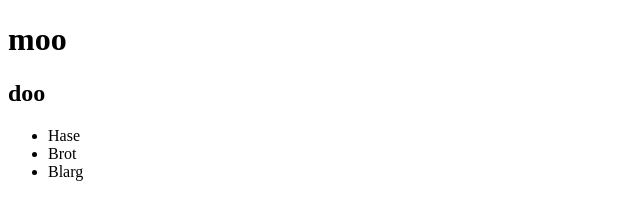
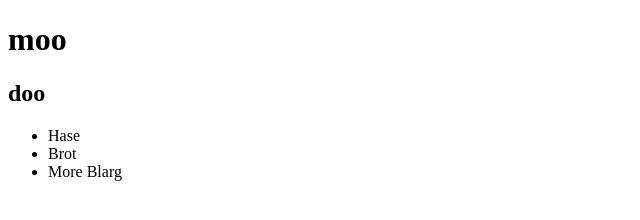
Before and after one commit to thomas-thackery/foo, a plain HTML site: page index.html in a window 1280 px wide. Shown: the full height of the page, 0-640 px from the left. Drawn offline with Linux system fonts and the light colour scheme.

Commit message:
edit index

```diff
--- a/index.html
+++ b/index.html
@@ -13,7 +13,7 @@
         <ul>
             <li>Hase</li>
             <li>Brot</li>
-            <li>Blarg</li>
+            <li>More Blarg</li>
         </ul>
     </div>
 </body>
```
